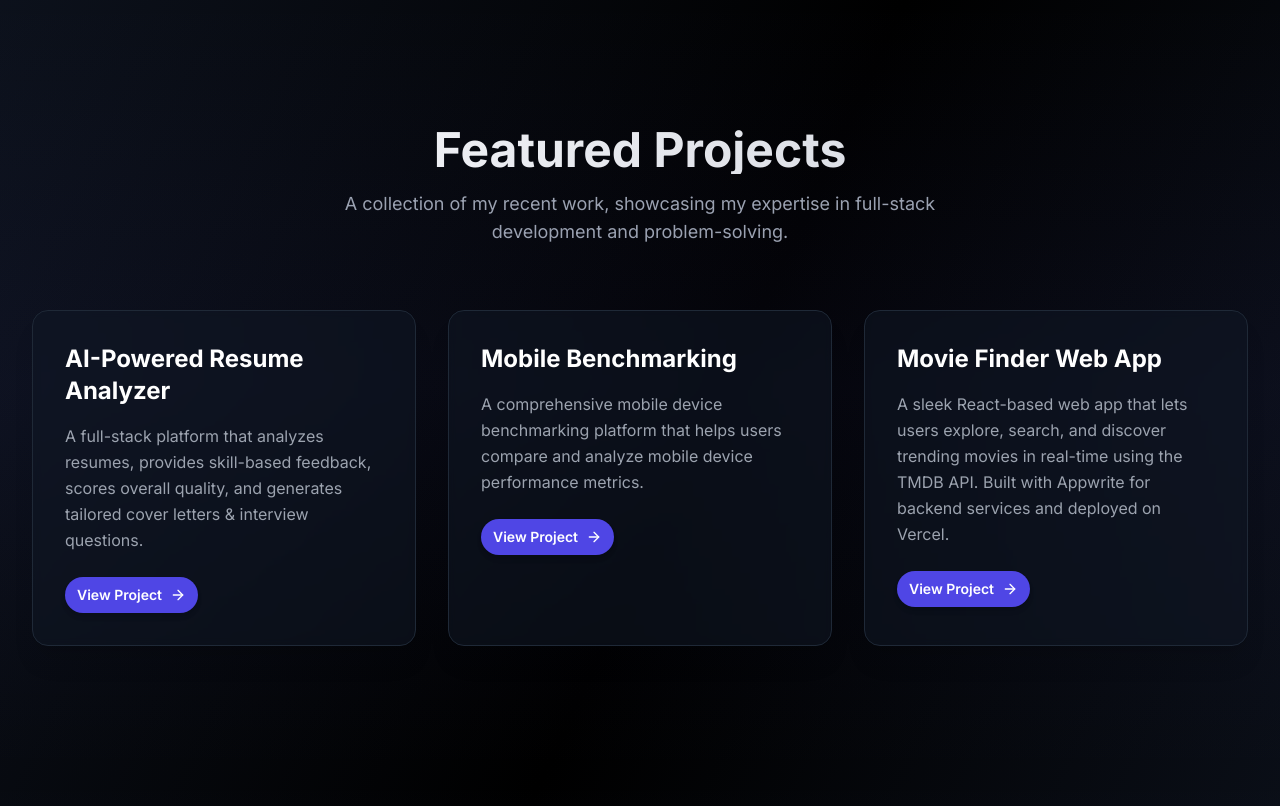
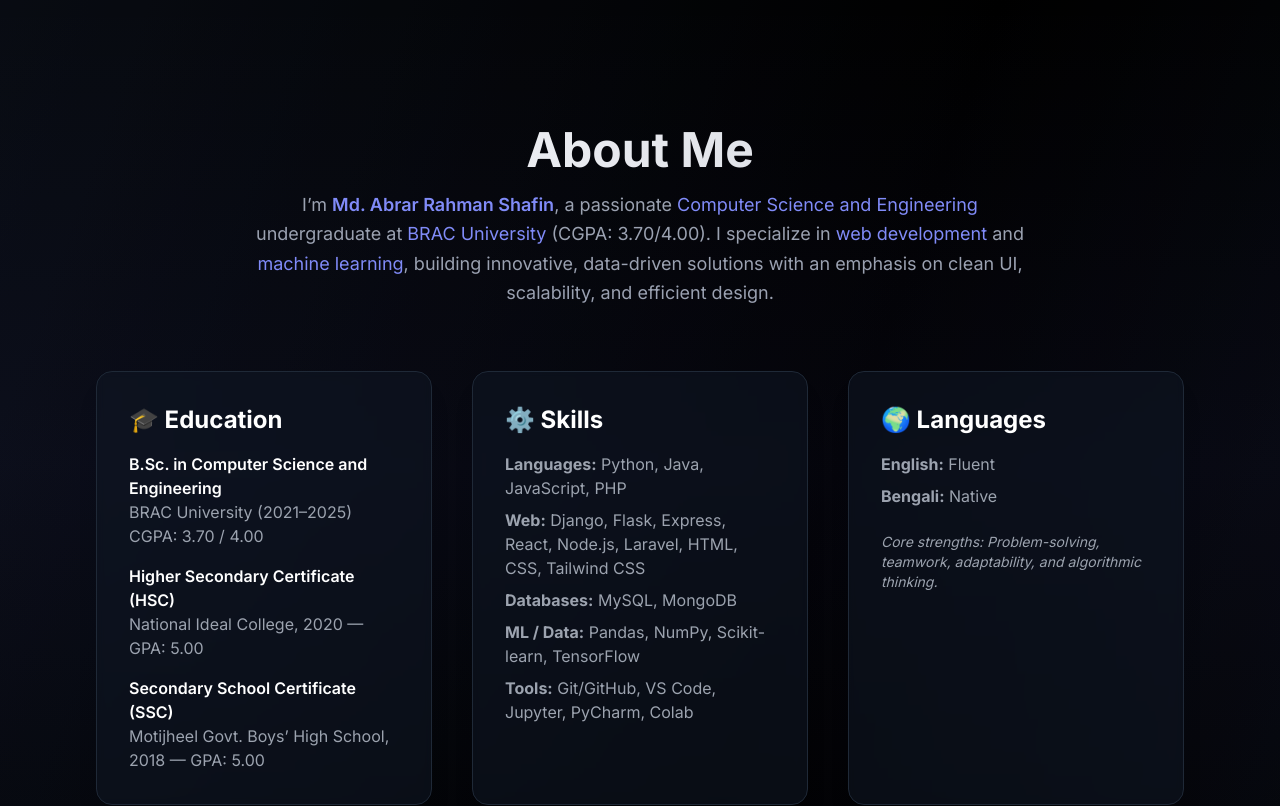
Before and after one commit to EbrerRamen/MyPortfolio, a Next.js app: page / in a window 1280 px wide. Shown: the part 802-1608 px from the top of the page. Built offline with nearby package versions, Linux system fonts and the light colour scheme.

Commit message:
About me section added

```diff
--- a/src/app/page.tsx
+++ b/src/app/page.tsx
@@ -89,6 +89,136 @@
             </Button>
           </motion.div>
         </motion.div>
+      </section>
+
+      {/* About Me Section */}
+      <section id="about" className="py-32 bg-black/40 relative">
+        <div className="absolute inset-0 bg-gradient-to-b from-transparent via-indigo-500/5 to-transparent"></div>
+        <div className="max-w-6xl mx-auto px-4 sm:px-6 lg:px-8">
+          <motion.div
+            initial={{ opacity: 0, y: 20 }}
+            whileInView={{ opacity: 1, y: 0 }}
+            transition={{ duration: 0.8 }}
+            viewport={{ once: true }}
+            className="text-center mb-16"
+          >
+            <h2 className="text-4xl md:text-5xl font-bold mb-4 bg-clip-text text-transparent bg-gradient-to-r from-white to-gray-300">
+              About Me
+            </h2>
+            <p className="text-gray-400 text-lg max-w-3xl mx-auto leading-relaxed">
+              I’m{' '}
+              <span className="text-indigo-400 font-semibold">
+                Md. Abrar Rahman Shafin
+              </span>
+              , a passionate{' '}
+              <span className="text-indigo-400">
+                Computer Science and Engineering
+              </span>{' '}
+              undergraduate at{' '}
+              <span className="text-indigo-400">BRAC University</span> (CGPA:
+              3.70/4.00). I specialize in{' '}
+              <span className="text-indigo-400">web development</span> and
+              <span className="text-indigo-400"> machine learning</span>,
+              building innovative, data-driven solutions with an emphasis on
+              clean UI, scalability, and efficient design.
+            </p>
+          </motion.div>
+
+          <div className="grid grid-cols-1 md:grid-cols-2 lg:grid-cols-3 gap-10">
+            {/* Education */}
+            <motion.div
+              initial={{ opacity: 0, y: 20 }}
+              whileInView={{ opacity: 1, y: 0 }}
+              transition={{ duration: 0.8, delay: 0.2 }}
+              viewport={{ once: true }}
+              className="bg-gray-900/50 backdrop-blur-sm p-8 rounded-2xl border border-gray-800 shadow-xl"
+            >
+              <h3 className="text-2xl font-bold mb-4 text-white">
+                🎓 Education
+              </h3>
+              <ul className="space-y-4 text-gray-400">
+                <li>
+                  <p className="font-semibold text-white">
+                    B.Sc. in Computer Science and Engineering
+                  </p>
+                  <p>BRAC University (2021–2025)</p>
+                  <p>CGPA: 3.70 / 4.00</p>
+                </li>
+                <li>
+                  <p className="font-semibold text-white">
+                    Higher Secondary Certificate (HSC)
+                  </p>
+                  <p>National Ideal College, 2020 — GPA: 5.00</p>
+                </li>
+                <li>
+                  <p className="font-semibold text-white">
+                    Secondary School Certificate (SSC)
+                  </p>
+                  <p>Motijheel Govt. Boys’ High School, 2018 — GPA: 5.00</p>
+                </li>
+              </ul>
+            </motion.div>
+
+            {/* Skills */}
+            <motion.div
+              initial={{ opacity: 0, y: 20 }}
+              whileInView={{ opacity: 1, y: 0 }}
+              transition={{ duration: 0.8, delay: 0.4 }}
+              viewport={{ once: true }}
+              className="bg-gray-900/50 backdrop-blur-sm p-8 rounded-2xl border border-gray-800 shadow-xl"
+            >
+              <h3 className="text-2xl font-bold mb-4 text-white">⚙️ Skills</h3>
+              <ul className="text-gray-400 space-y-2">
+                <li>
+                  <strong>Languages:</strong> Python, Java, JavaScript, PHP
+                </li>
+                <li>
+                  <strong>Web:</strong> Django, Flask, Express, React, Node.js,
+                  Laravel, HTML, CSS, Tailwind CSS
+                </li>
+                <li>
+                  <strong>Databases:</strong> MySQL, MongoDB
+                </li>
+                <li>
+                  <strong>ML / Data:</strong> Pandas, NumPy, Scikit-learn,
+                  TensorFlow
+                </li>
+                <li>
+                  <strong>Tools:</strong> Git/GitHub, VS Code, Jupyter, PyCharm,
+                  Colab
+                </li>
+              </ul>
+            </motion.div>
+
+            {/* Languages */}
+            <motion.div
+              initial={{ opacity: 0, y: 20 }}
+              whileInView={{ opacity: 1, y: 0 }}
+              transition={{ duration: 0.8, delay: 0.6 }}
+              viewport={{ once: true }}
+              className="bg-gray-900/50 backdrop-blur-sm p-8 rounded-2xl border border-gray-800 shadow-xl"
+            >
+              <h3 className="text-2xl font-bold mb-4 text-white">
+                🌍 Languages
+              </h3>
+              <ul className="text-gray-400 space-y-2">
+                <li>
+                  <strong>English:</strong> Fluent
+                </li>
+                <li>
+                  <strong>Bengali:</strong> Native
+                </li>
+              </ul>
+
+              <div className="mt-6">
+                <p className="text-gray-400 text-sm italic">
+                  Core strengths: Problem-solving, teamwork, adaptability, and
+                  algorithmic thinking.
+                </p>
+              </div>
+            </motion.div>
+          </div>
+        </div>
       </section>
 
       {/* Projects Section */}
```
